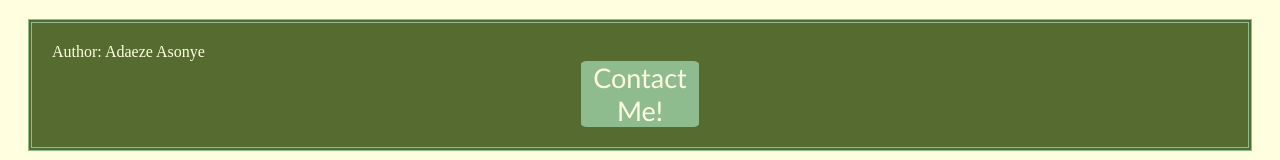
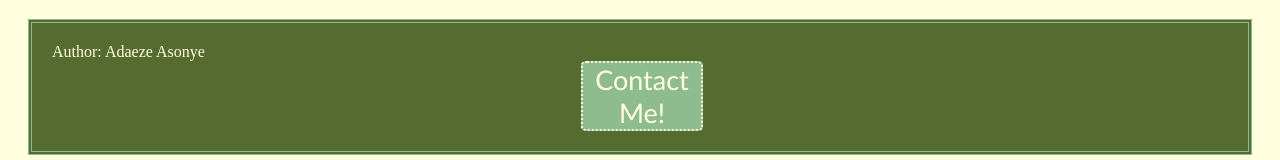
Before and after one commit to aasonye/aasonye.github.io, a plain HTML site: page index.html in a window 1280 px wide. Shown: the part 1417-1577 px from the top of the page. Drawn offline with Linux system fonts and the light colour scheme.

Commit message:
Update index.css

```diff
--- a/index.css
+++ b/index.css
@@ -58,6 +58,7 @@ footer {
     font-size: 27px;
     font-family: 'Trebuchet MS', 'Lucida Sans Unicode', 'Lucida Grande', 'Lucida Sans', Arial, sans-serif;
     text-decoration: none;
+    border: dotted lightyellow 2.5px;
     border-radius: 5%;
     margin-left: 45%;
     transition-duration: 1s;
```
